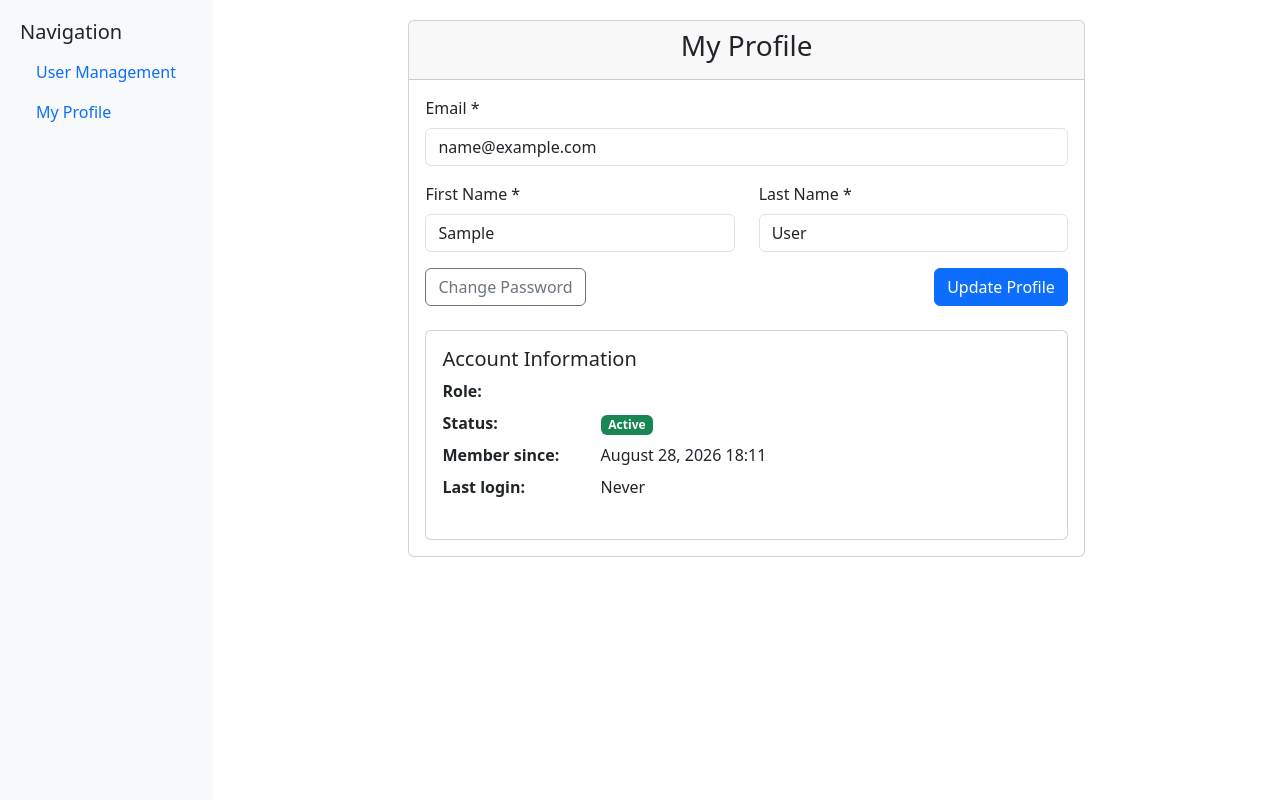
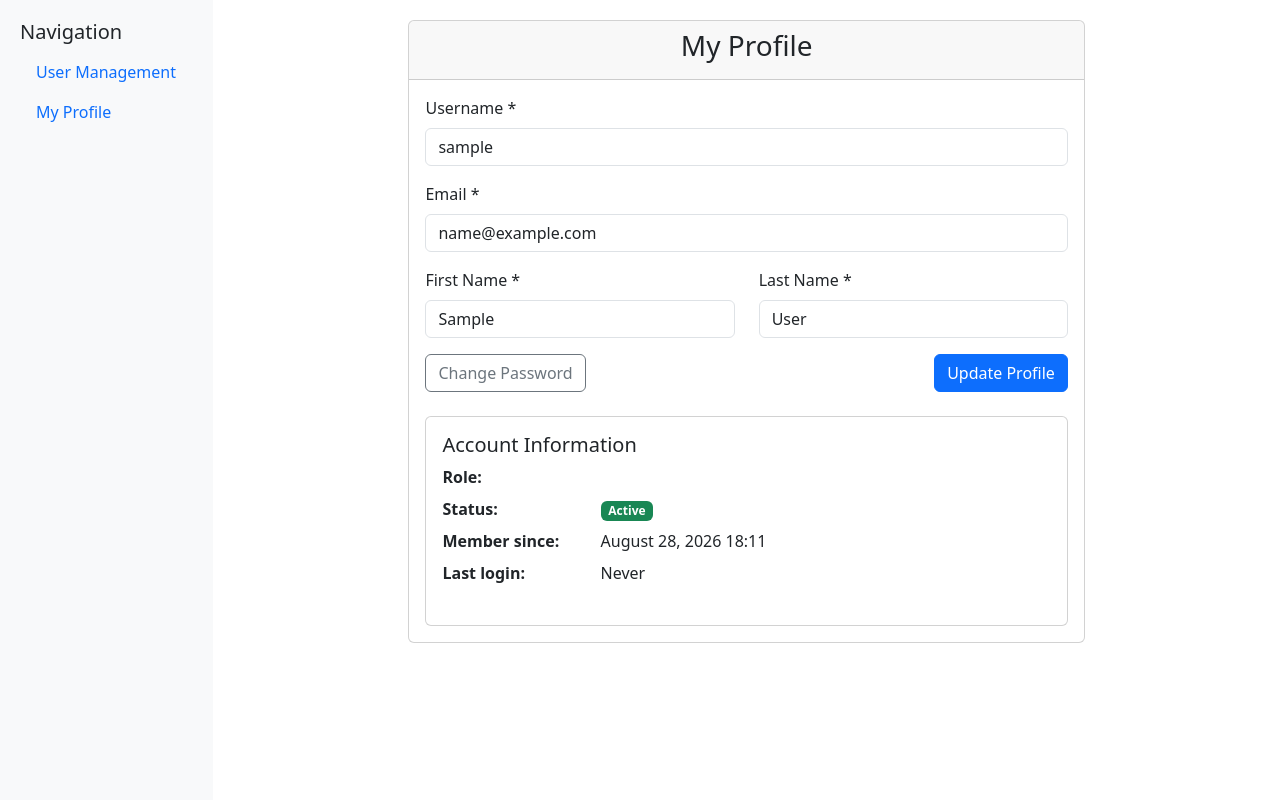
Before and after one commit to 4x4Robots/mailconveyor, a Django app: page /accounts/profile/ in a window 1280 px wide. Shown: the part 56-856 px from the top of the page. Run offline with Django 5.2, Linux system fonts and the light colour scheme; the visitor is signed in with stand-in values (Sample User, id 1).

Commit message:
FIX templates to include username

```diff
--- a/src/django/accounts/forms.py
+++ b/src/django/accounts/forms.py
@@ -53,9 +53,9 @@ class CustomUserChangeForm(UserChangeForm):
 class CustomAuthenticationForm(AuthenticationForm):
     """Custom authentication form using email instead of username."""
 
-    username = forms.EmailField(
-        label=_("Email"),
-        widget=forms.EmailInput(attrs={'class': 'form-control', 'autofocus': True})
+    username = forms.CharField(
+        label=_("Email or Username"),
+        widget=forms.TextInput(attrs={'class': 'form-control', 'autofocus': True})
     )
     password = forms.CharField(
         label=_("Password"),
@@ -65,7 +65,7 @@ class CustomAuthenticationForm(AuthenticationForm):
 
     def __init__(self, *args, **kwargs):
         super().__init__(*args, **kwargs)
-        self.fields['username'].label = _("Email")
+        self.fields['username'].label = _("Email or Username")
 
 
 class ProfileUpdateForm(forms.ModelForm):
@@ -73,10 +73,11 @@ class ProfileUpdateForm(forms.ModelForm):
 
     class Meta:
         model = CustomUser
-        fields = ('first_name', 'last_name', 'email')
+        fields = ('username', 'first_name', 'last_name', 'email')
 
     def __init__(self, *args, **kwargs):
         super().__init__(*args, **kwargs)
+        self.fields['username'].widget.attrs.update({'class': 'form-control'})
         self.fields['first_name'].widget.attrs.update({'class': 'form-control'})
         self.fields['last_name'].widget.attrs.update({'class': 'form-control'})
         self.fields['email'].widget.attrs.update({'class': 'form-control'})
--- a/src/django/accounts/templates/accounts/login.html
+++ b/src/django/accounts/templates/accounts/login.html
@@ -14,7 +14,7 @@
                     {% csrf_token %}
 
                     <div class="mb-3">
-                        <label for="id_username" class="form-label">Email</label>
+                        <label for="id_username" class="form-label">Email or Username</label>
                         {{ form.username }}
                         {% if form.username.errors %}
                             <div class="text-danger">
--- a/src/django/accounts/templates/accounts/profile.html
+++ b/src/django/accounts/templates/accounts/profile.html
@@ -12,6 +12,16 @@
             <div class="card-body">
                 <form method="post" action="{% url 'accounts:profile' %}">
                     {% csrf_token %}
+
+                    <div class="mb-3">
+                        <label for="id_username" class="form-label">Username *</label>
+                        {{ form.username }}
+                        {% if form.username.errors %}
+                            <div class="text-danger">
+                                {{ form.username.errors }}
+                            </div>
+                        {% endif %}
+                    </div>
 
                     <div class="mb-3">
                         <label for="id_email" class="form-label">Email *</label>
--- a/src/django/accounts/templates/accounts/user_list.html
+++ b/src/django/accounts/templates/accounts/user_list.html
@@ -35,8 +35,9 @@
     <table class="table table-striped table-hover">
         <thead class="table-dark">
             <tr>
+                <th>Username</th>
                 <th>Email</th>
-                <th>Name</th>
+                <th></th>Name</th>
                 <th>Role</th>
                 <th>Status</th>
                 <th>Actions</th>
@@ -45,6 +46,7 @@
         <tbody>
             {% for user in users %}
                 <tr>
+                    <td>{{ user.username }}</td>
                     <td>{{ user.email }}</td>
                     <td>{{ user.first_name }} {{ user.last_name }}</td>
                     <td><span class="badge bg-{{ user.get_role_display|lower }}">{{ user.get_role_display }}</span></td>
```
Also changed, not shown: src/django/accounts/admin.py (+4 -4 lines), src/django/accounts/templates/accounts/user_form.html (+10 -0 lines), src/django/create_admin.py (deleted, +0 -32 lines).
